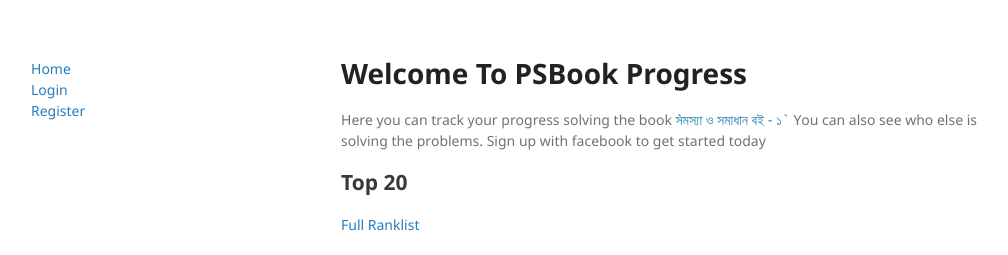
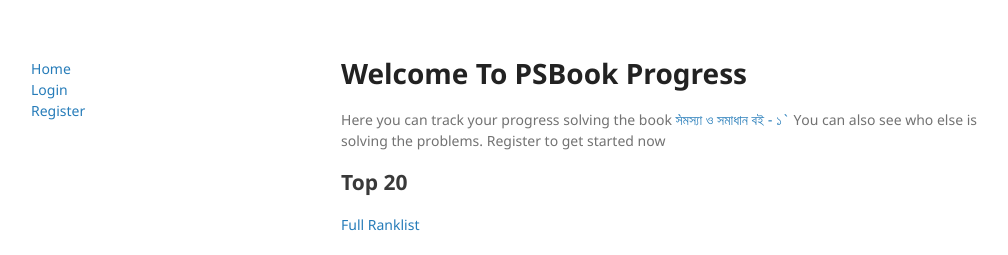
Before and after one commit to sjsakib/psbookprogress, a Django app: page / in a window 1280 px wide. Shown: the top 255 px of the page, without its empty margins (129-1137 px from the left). Run offline with Django 3.2, Linux system fonts and the light colour scheme.

Commit message:
removed facebook from index and added default avatar

```diff
--- a/templates/progress/index.html
+++ b/templates/progress/index.html
@@ -8,7 +8,7 @@
 
 {% block section_block %}
   <h1>Welcome To PSBook Progress </h1>
-  <p> Here you can track your progress solving the book  <a href="https://github.com/shanto86/problem-book-1-solutions" target="_blank">`সমস্যা ও সমাধান বই - ১`</a> You can also see who else is solving the problems. Sign up with facebook to get started today</p>
+  <p> Here you can track your progress solving the book  <a href="https://github.com/shanto86/problem-book-1-solutions" target="_blank">`সমস্যা ও সমাধান বই - ১`</a> You can also see who else is solving the problems. Register to get started now</p>
   <h2>Top 20</h2>
   <p><a href="{% url 'ranklist' 1 %}">Full Ranklist</a></p>
   {% show_users top_users user %}
--- a/templates/progress/profile.html
+++ b/templates/progress/profile.html
@@ -10,6 +10,8 @@
 {% block header_block %}
   {% if profile.picture %}
     <img src="{{profile.picture.url}}" class="profile">
+  {% else %}
+    <img src="{% static 'images/anonymous.png' %}" class="profile">
   {% endif %}
   <p class="info">
     {{profile.get_name}} </br>
```
Also changed, not shown: README.md, static/images/anonymous.png (added).
